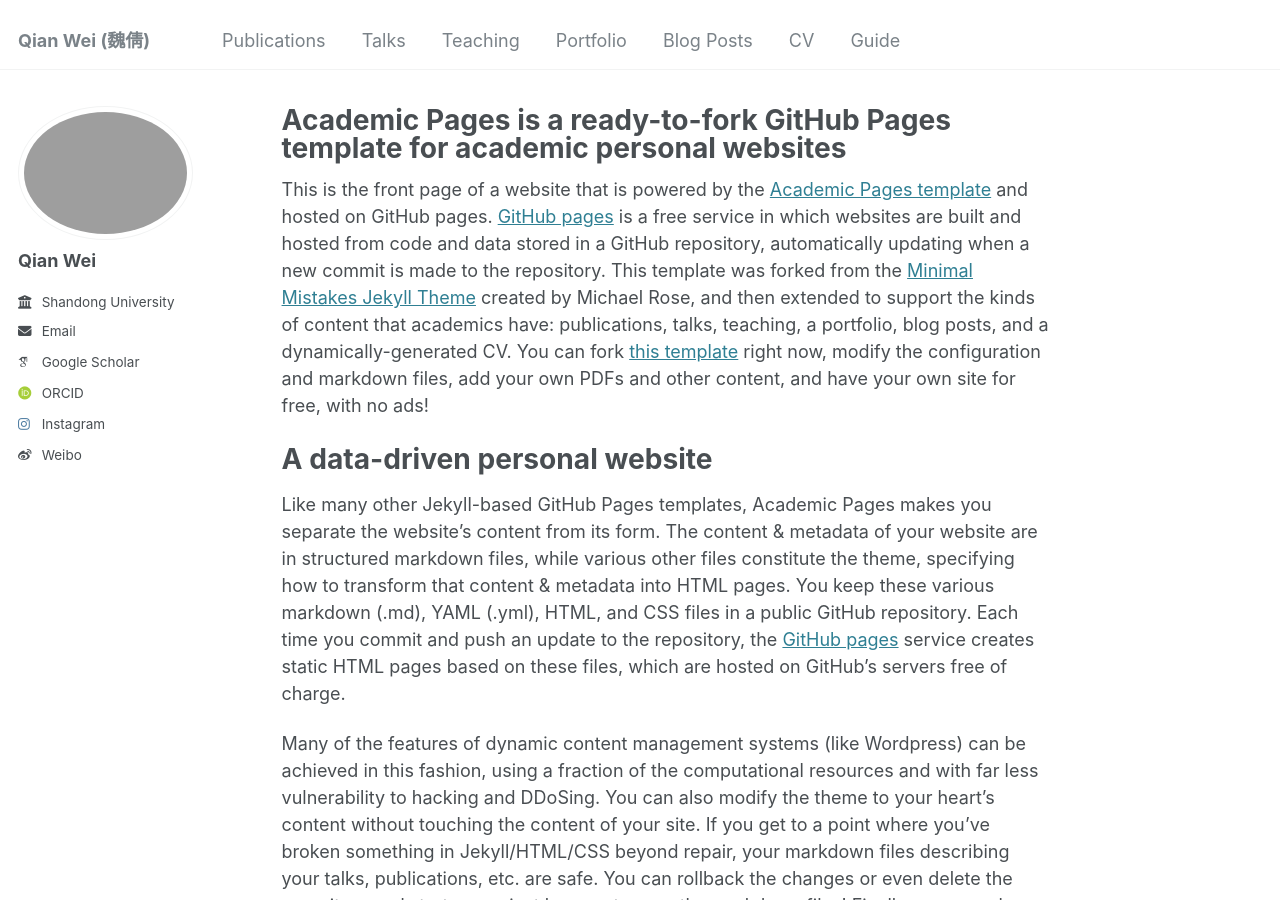
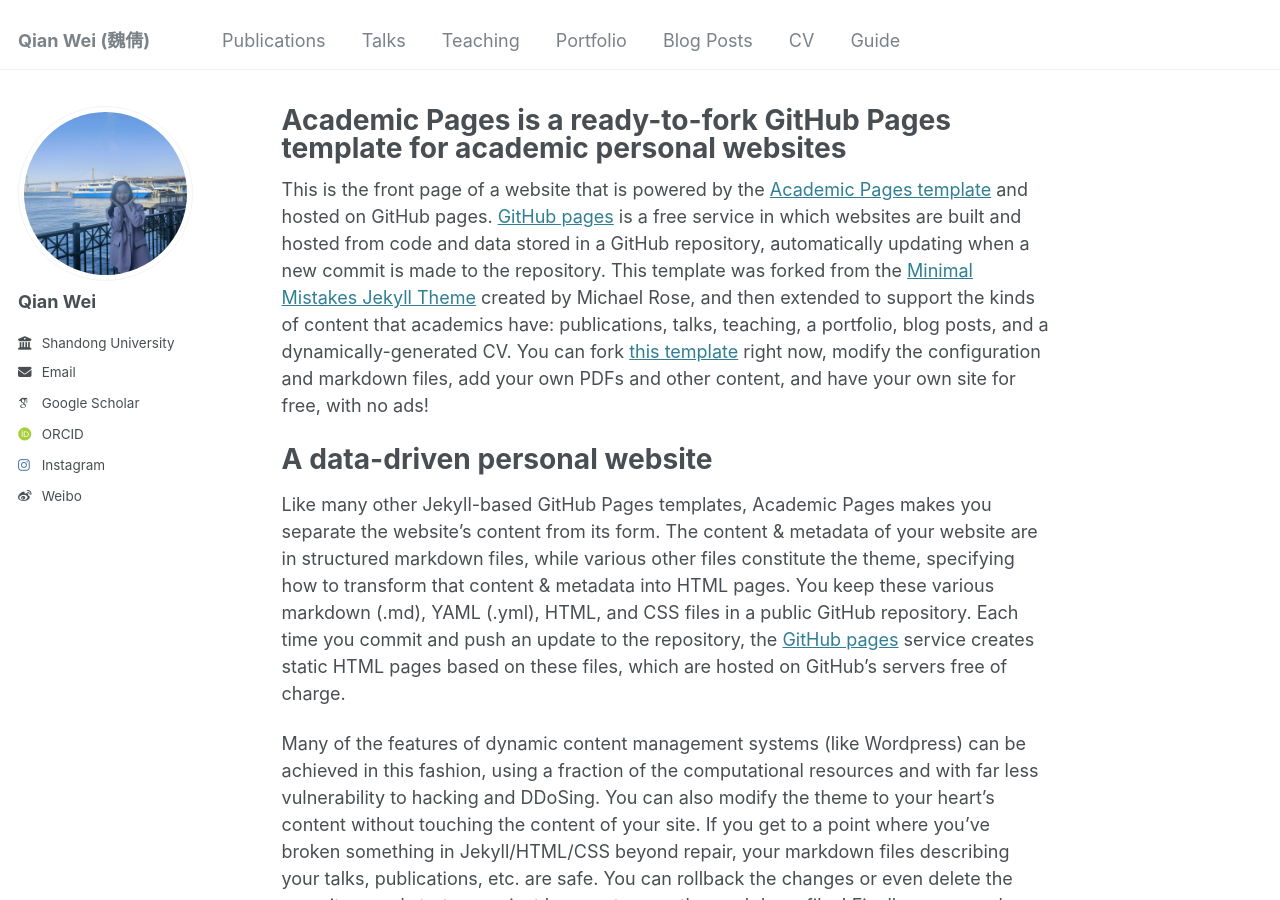
Before and after one commit to starry12/starry12.github.io, a Jekyll site: the page built from _pages/about.md, in a window 1280 px wide and 900 px high. Built offline with Jekyll 4.4.1, drawn with Linux system fonts in a browser that asks for light colours; some web fonts are replaced.

Commit message:
Update _config.yml

```diff
--- a/_config.yml
+++ b/_config.yml
@@ -21,7 +21,7 @@
 #               Additional customization can be done by editing /_includes/author-profile.html
 author:
   # Biographic information
-  avatar           : "me.png"
+  avatar           : "profile.png"
   name             : "Qian Wei"
   pronouns         : # example: "she/her"
   bio              : ""
```
